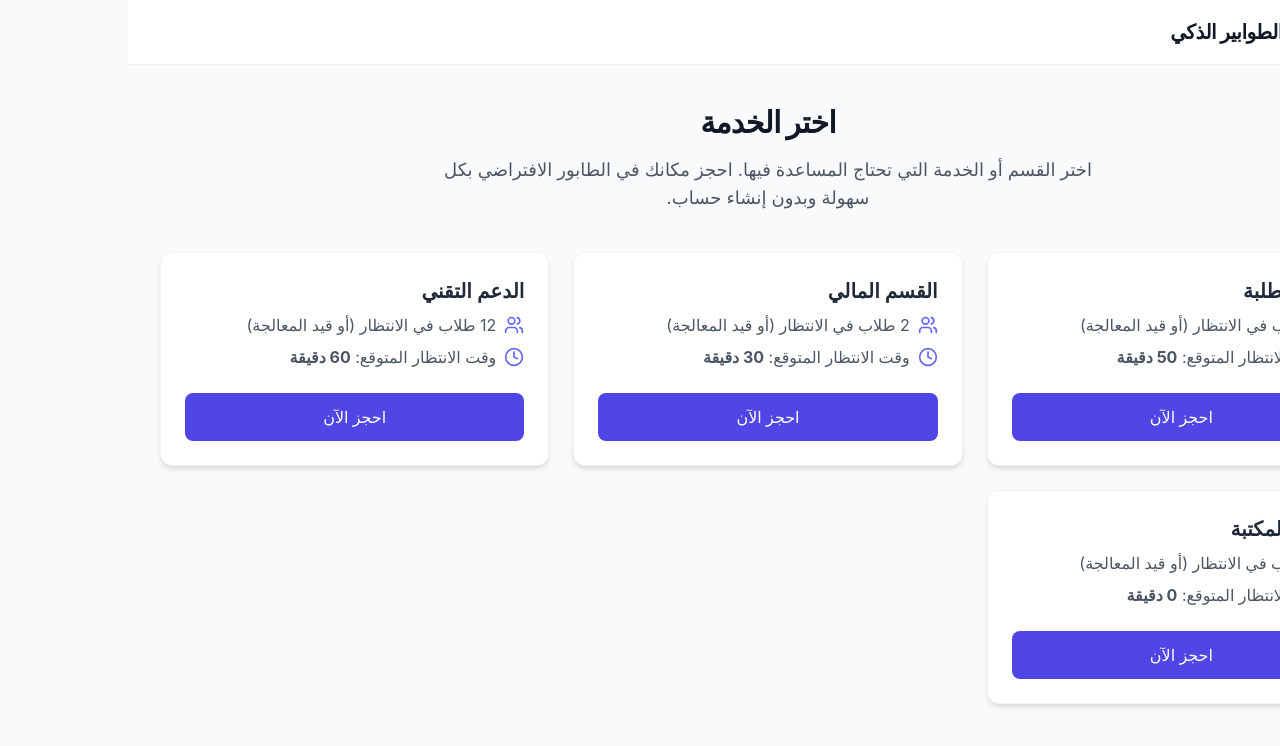
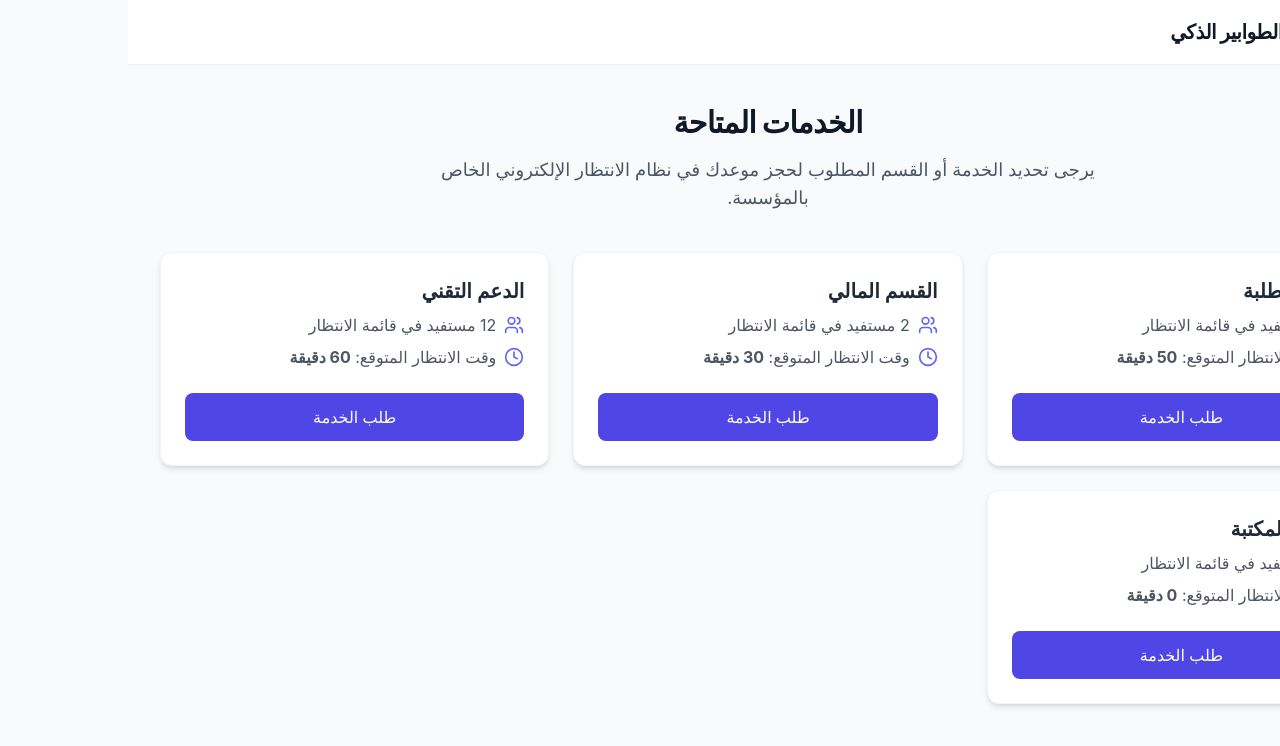
Before and after one commit to Yacobsaif/smart-queue-system, a React (Vite) app: page / in a window 1280 px wide. Shown: the top 746 px of the page. Built offline with nearby package versions, Linux system fonts and the light colour scheme; no server answers.

Commit message:
style: refine UI texts for formal institutional tone
Changed conversational texts across the app to sound more formal
and suitable for an official institutional setting as requested.

```diff
--- a/src/components/BookingModal.jsx
+++ b/src/components/BookingModal.jsx
@@ -42,12 +42,12 @@ const BookingModal = ({ service, onClose, onSuccess }) => {
         </button>
 
         <div className="p-6 sm:p-8">
-          <h2 className="text-2xl font-bold text-gray-800 mb-1">حجز تذكرة</h2>
+          <h2 className="text-2xl font-bold text-gray-800 mb-1">إصدار تذكرة مراجعة</h2>
           <p className="text-gray-600 mb-6">الخدمة: <span className="font-semibold text-indigo-600">{service.service_name}</span></p>
 
           <form onSubmit={handleSubmit} className="space-y-5">
             <div>
-              <label htmlFor="name" className="block text-sm font-medium text-gray-700 mb-1">اسم الطالب/ة</label>
+              <label htmlFor="name" className="block text-sm font-medium text-gray-700 mb-1">اسم المراجع</label>
               <input
                 id="name"
                 type="text"
@@ -79,7 +79,7 @@ const BookingModal = ({ service, onClose, onSuccess }) => {
                 isSubmitting ? 'bg-indigo-400 cursor-not-allowed' : 'bg-indigo-600 hover:bg-indigo-700 hover:shadow-md'
               }`}
             >
-              {isSubmitting ? 'جاري التحقق...' : 'تأكيد الحجز'}
+              {isSubmitting ? 'جاري إصدار التذكرة...' : 'تأكيد إصدار التذكرة'}
             </button>
           </form>
         </div>
--- a/src/components/ServiceCard.jsx
+++ b/src/components/ServiceCard.jsx
@@ -12,7 +12,7 @@ const ServiceCard = ({ service, waitingCount, onBook }) => {
 
         <div className="flex items-center text-gray-600 mb-2">
           <Users className="w-5 h-5 ml-2 text-indigo-500" />
-          <span>{waitingCount} طلاب في الانتظار (أو قيد المعالجة)</span>
+          <span>{waitingCount} مستفيد في قائمة الانتظار</span>
         </div>
 
         <div className="flex items-center text-gray-600 mb-6">
@@ -25,7 +25,7 @@ const ServiceCard = ({ service, waitingCount, onBook }) => {
         onClick={() => onBook(service)}
         className="w-full bg-indigo-600 hover:bg-indigo-700 text-white font-medium py-3 px-4 rounded-lg transition-colors duration-200"
       >
-        احجز الآن
+        طلب الخدمة
       </button>
     </div>
   );
--- a/src/pages/Home.jsx
+++ b/src/pages/Home.jsx
@@ -40,8 +40,8 @@ const Home = () => {
 
       <main className="max-w-7xl mx-auto px-4 sm:px-6 lg:px-8 py-10">
         <div className="mb-10 text-center max-w-2xl mx-auto">
-          <h2 className="text-3xl font-extrabold text-gray-900 mb-4 tracking-tight">اختر الخدمة</h2>
-          <p className="text-lg text-gray-600">اختر القسم أو الخدمة التي تحتاج المساعدة فيها. احجز مكانك في الطابور الافتراضي بكل سهولة وبدون إنشاء حساب.</p>
+          <h2 className="text-3xl font-extrabold text-gray-900 mb-4 tracking-tight">الخدمات المتاحة</h2>
+          <p className="text-lg text-gray-600">يرجى تحديد الخدمة أو القسم المطلوب لحجز موعدك في نظام الانتظار الإلكتروني الخاص بالمؤسسة.</p>
         </div>
 
         <div className="grid grid-cols-1 md:grid-cols-2 lg:grid-cols-3 gap-6">
--- a/src/pages/Track.jsx
+++ b/src/pages/Track.jsx
@@ -40,7 +40,7 @@ const Track = () => {
 
       <div className={`max-w-md w-full rounded-2xl shadow-xl overflow-hidden transition-all duration-300 bg-white`}>
         <div className="p-6 text-center border-b border-gray-100">
-          <h2 className="text-sm font-semibold tracking-widest text-gray-400 uppercase mb-1">التذكرة المباشرة</h2>
+          <h2 className="text-sm font-semibold tracking-widest text-gray-400 uppercase mb-1">تذكرة المراجعة الإلكترونية</h2>
           <h1 className="text-2xl font-bold text-gray-900">{ticket.student_name}</h1>
           <p className="text-indigo-600 font-medium">{ticket.service_name}</p>
         </div>
@@ -50,14 +50,14 @@ const Track = () => {
             <div>
               <p className="text-gray-500 text-sm font-medium mb-1">الحالة</p>
               <div className="text-4xl font-black text-gray-900 tracking-tighter">
-                في الانتظار...
+                في قائمة الانتظار...
               </div>
             </div>
 
             <div className="bg-indigo-50 rounded-xl p-5 border border-indigo-100 flex items-center justify-center gap-3">
               <Clock className="w-6 h-6 text-indigo-500" />
               <div className="text-start">
-                <p className="text-xs font-semibold text-indigo-500 uppercase tracking-wider">الوقت المتوقع</p>
+                <p className="text-xs font-semibold text-indigo-500 uppercase tracking-wider">وقت الانتظار التقريبي</p>
                 <p className="text-xl font-bold text-indigo-900">{ticket.estWaitTime} دقيقة</p>
               </div>
             </div>
```
